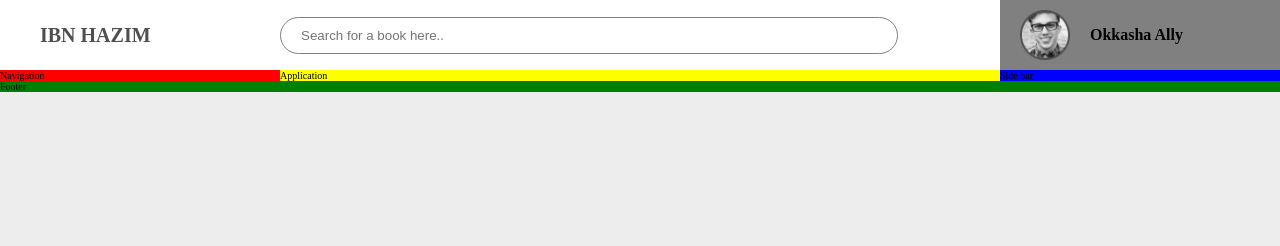
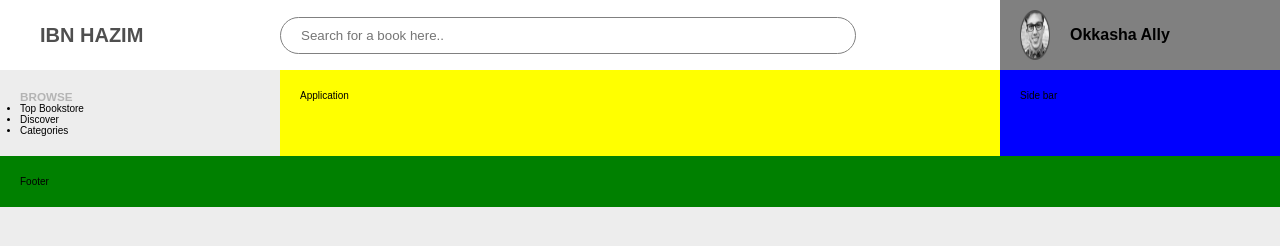
Before and after one commit to OkkashaAlly/ibnHazim-bookstore, a website built with Parcel: page index.html in a window 1280 px wide. Built offline with nearby package versions, Linux system fonts and the light colour scheme.

Commit message:
styling1

```diff
--- a/index.html
+++ b/index.html
@@ -1,10 +1,14 @@
 <!DOCTYPE html>
 <html lang="en">
   <head>
-  <meta charset="UTF-8">
-  <meta http-equiv="X-UA-Compatible" content="IE=edge">
-  <meta name="viewport" content="width=device-width, initial-scale=1.0">
-  <link rel="stylesheet" href="src/sass/main.scss">
+    <meta charset="UTF-8" />
+    <meta http-equiv="X-UA-Compatible" content="IE=edge" />
+    <meta name="viewport" content="width=device-width, initial-scale=1.0" />
+    <link
+      href="https://fonts.googleapis.com/css2?family=Roboto:ital,wght@0,100;0,300;0,400;0,500;0,700;0,900;1,100;1,300;1,400;1,500;1,700;1,900&display=swap"
+      rel="stylesheet"
+    />
+    <link rel="stylesheet" href="src/sass/main.scss" />
     <title>Ibn Hazim - Bookstore</title>
   </head>
   <body id="home">
@@ -18,12 +22,20 @@
       </div>
       <!-- Search Input -->
       <div class="header__search">
-      <input type="text" class="header__search-input" placeholder="Search for a book here..">
+        <input
+          type="text"
+          class="header__search-input"
+          placeholder="Search for a book here.."
+        />
       </div>
       <!-- User -->
       <div class="header__user">
         <!-- user image -->
-      <img src="src/img/user_img.png" alt="user img" class="header__user-img p-r-s">
+        <img
+          src="src/img/user_img.png"
+          alt="user img"
+          class="header__user-img p-r-s"
+        />
         <h5 class="header__user-name">Okkasha Ally</h5>
       </div>
     </header>
@@ -31,26 +43,29 @@
     <!-- ================================= -->
     <!-- ########## NAVIGATION ##########  -->
     <!-- ================================= -->
-    <nav class="navigation">
-      Navigation
+    <nav class="navigation p-s">
+      <div class="browse nav">
+        <h3 class="heading heading__3">browse</h3>
+        <ul class="browse__categories">
+          <li><span class="icon"></span>Top Bookstore</li>
+          <li><span class="icon"></span>Discover</li>
+          <li><span class="icon"></span>Categories</li>
+        </ul>
+      </div>
     </nav>
     <!-- ================================= -->
     <!-- ########## APPLICATION ##########  -->
     <!-- ================================= -->
-    <section class="app">
-      Application
-    </section>
+    <section class="app p-s">Application</section>
     <!-- ================================= -->
     <!-- ########## SIDE BAR ##########  -->
     <!-- ================================= -->
-    <aside class="side-bar">
-      Side bar
-    </aside>
+    <aside class="side-bar p-s">Side bar</aside>
     <!-- ============================ -->
     <!-- ########## FOOTER ##########  -->
     <!-- ============================ -->
-  <footer class="footer">
-    <P>Footer</P>
+    <footer class="footer p-s">
+      <p>Footer</p>
     </footer>
   </body>
 </html>
--- a/src/sass/base/_base.scss
+++ b/src/sass/base/_base.scss
@@ -3,12 +3,16 @@
 *::before {
   margin: 0;
   padding: 0;
+  box-sizing: border-box;
 }
 
 html {
   font-size: 10px; //1rem = 10px
+  font-family: "Robot", sans-serif;
 }
 
 body {
   background-color: $color-bg;
+  max-width: 192rem;
+  margin: 0 auto;
 }
--- a/src/sass/base/_utilities.scss
+++ b/src/sass/base/_utilities.scss
@@ -1,40 +1,109 @@
+// PADDING
+.p-s {
+  padding: 2rem;
+}
+.p-m {
+  padding: 4rem;
+}
+.p-b {
+  padding: 6rem;
+}
+
 // PADDING BOTTOM
-.p-b-s { padding-bottom: 2rem;}
-.p-b-m { padding-bottom: 4rem;}
-.p-b-b { padding-bottom: 6rem;}
+.p-b-s {
+  padding-bottom: 2rem;
+}
+.p-b-m {
+  padding-bottom: 4rem;
+}
+.p-b-b {
+  padding-bottom: 6rem;
+}
 
 // PADDING TOP
-.p-t-s { padding-top: 2rem;}
-.p-t-m { padding-top: 4rem;}
-.p-t-b { padding-top: 6rem;}
+.p-t-s {
+  padding-top: 2rem;
+}
+.p-t-m {
+  padding-top: 4rem;
+}
+.p-t-b {
+  padding-top: 6rem;
+}
 
 // PADDING LEFT
-.p-l-s { padding-left: 2rem;}
-.p-l-m { padding-left: 4rem;}
-.p-l-b { padding-left: 6rem;}
+.p-l-s {
+  padding-left: 2rem;
+}
+.p-l-m {
+  padding-left: 4rem;
+}
+.p-l-b {
+  padding-left: 6rem;
+}
 
 // PADDING RIGHT
-.p-r-s { padding-right: 2rem;}
-.p-r-m { padding-right: 4rem;}
-.p-r-b { padding-right: 6rem;}
+.p-r-s {
+  padding-right: 2rem;
+}
+.p-r-m {
+  padding-right: 4rem;
+}
+.p-r-b {
+  padding-right: 6rem;
+}
 
+// MARGIN
+.m-s {
+  margin: 2rem;
+}
+.m-m {
+  margin: 4rem;
+}
+.m-b {
+  margin: 6rem;
+}
 
 // MARGIN BOTTOM
-.m-b-s { margin-bottom: 2rem;}
-.m-b-m { margin-bottom: 4rem;}
-.m-b-b { margin-bottom: 6rem;}
+.m-b-s {
+  margin-bottom: 2rem;
+}
+.m-b-m {
+  margin-bottom: 4rem;
+}
+.m-b-b {
+  margin-bottom: 6rem;
+}
 
 // MARGIN TOP
-.m-t-s { margin-top: 2rem;}
-.m-t-m { margin-top: 4rem;}
-.m-t-b { margin-top: 6rem;}
+.m-t-s {
+  margin-top: 2rem;
+}
+.m-t-m {
+  margin-top: 4rem;
+}
+.m-t-b {
+  margin-top: 6rem;
+}
 
 // MARGIN LEFT
-.m-l-s { margin-left: 2rem;}
-.m-l-m { margin-left: 4rem;}
-.m-l-b { margin-left: 6rem;}
+.m-l-s {
+  margin-left: 2rem;
+}
+.m-l-m {
+  margin-left: 4rem;
+}
+.m-l-b {
+  margin-left: 6rem;
+}
 
 // MARGIN RIGHT
-.m-r-s { margin-right: 2rem;}
-.m-r-m { margin-right: 4rem;}
-.m-r-b { margin-right: 6rem;}
+.m-r-s {
+  margin-right: 2rem;
+}
+.m-r-m {
+  margin-right: 4rem;
+}
+.m-r-b {
+  margin-right: 6rem;
+}
--- /dev/null
+++ b/src/sass/components/_heading.scss
@@ -0,0 +1,9 @@
+.heading {
+  text-transform: uppercase;
+
+  &__3 {
+    font-weight: bold;
+    // font-size: 1.17rem;
+    color: #b4b4b4;
+  }
+}
--- a/src/sass/main.scss
+++ b/src/sass/main.scss
@@ -1,6 +1,6 @@
 // ABSTRACTS
-@import 'abstracts/variables';
-@import 'abstracts/mixins';
+@import "abstracts/variables";
+@import "abstracts/mixins";
 
 // PAGES
 @import "pages/home.scss";
@@ -10,6 +10,7 @@
 
 // COMPONENTS
 @import "components/book";
+@import "components/heading";
 
 // BASE
 @import "base/base";
--- a/src/sass/pages/home.scss
+++ b/src/sass/pages/home.scss
@@ -1,5 +1,5 @@
 #home {
- @include default-grid;
+  @include default-grid;
   // grid-template-rows: repeat(3, min-content);
 }
 
@@ -11,7 +11,7 @@
 
 // Navigation
 .navigation {
-  background-color: $color-red;
+  // background-color: $color-red;
   grid-column: nav-start/nav-end;
 }
 
@@ -23,9 +23,8 @@
 
 // Side bar
 .side-bar {
-background-color: $color-blue;
-grid-column: side-start/side-end;
-
+  background-color: $color-blue;
+  grid-column: side-start/side-end;
 }
 
 // FOOTER
--- a/src/sass/variables.scss
+++ /dev/null
@@ -1 +0,0 @@
-$color-green: red;
```
Lines whose indentation alone changed are shown as unchanged.
